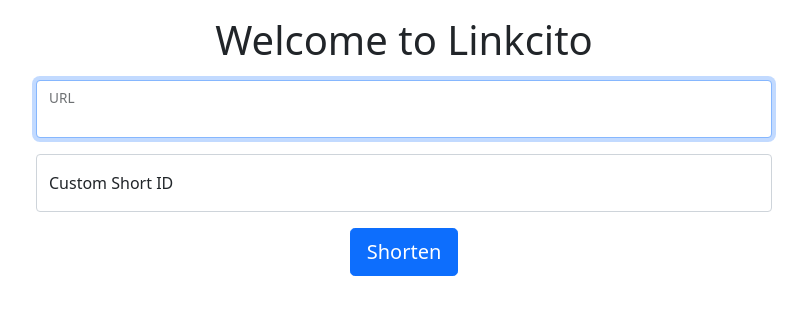
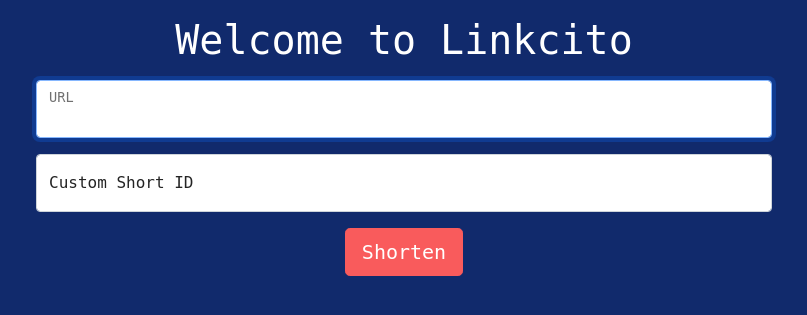
Before and after one commit to Fer-Bar/UrlShortener, a Flask app: page / in a window 1280 px wide. Shown: the top 315 px of the page, without its empty margins (236-1043 px from the left). Run offline with Flask 2, Linux system fonts and the light colour scheme.

Commit message:
Added css styles

```diff
--- a/core/templates/base.html
+++ b/core/templates/base.html
@@ -10,8 +10,8 @@
 
     <title>{% block title %} {% endblock %}</title>
   </head>
-  <body>
-    <div class="container mt-3">
+  <body style="background-color: #112A6c">
+    <div style="font-family: monospace, sans-serif;" class="container mt-3">
         {% for message in get_flashed_messages() %}
             <div class="alert alert-danger">{{ message }}</div>
         {% endfor %}
--- a/core/templates/index.html
+++ b/core/templates/index.html
@@ -1,7 +1,7 @@
 {% extends 'base.html' %}
 
 {% block content %}
-    <h1 class="text-center mb-3">{% block title %} Welcome to Linkcito {% endblock %}</h1>
+    <h1 style="color: #ffffff"class="text-center mb-3">{% block title %} Welcome to Linkcito {% endblock %}</h1>
     <div class="row">
         <div class="col-md-2"></div>
         <div class="col-md-8">
@@ -10,17 +10,18 @@
                 <input type="text" name="url" id="url"
                     placeholder="Enter looooooooooooong URL" class="form-control"
                     value="{{ request.form['url'] }}" autofocus></input>
-                <label for="url">URL</label>
+                <label style="color: #242424" for="url">URL</label>
             </div>
             <div class="form-floating mb-3">
                 <input type="text" name="custom_id" id="custom_id"
                     placeholder="Want to customise? (optional)" class="form-control"
                     value="{{ request.form['custom_id'] }}"></input>
-                <label for="custom_id">Custom Short ID</label>
+                <label style="color: #242424" for="custom_id">Custom Short ID</label>
             </div>
 
             <div class="form-group text-center">
-                <button type="submit" class="btn btn-lg btn-primary">Shorten</button>
+                <button style="background-color: #F95B5C !important; border-color: #F95B5C !important"
+                type="submit" class="btn btn-lg btn-primary">Shorten</button>
             </div>
             </form>
 
```
Also changed, not shown: core/shorty.db.
